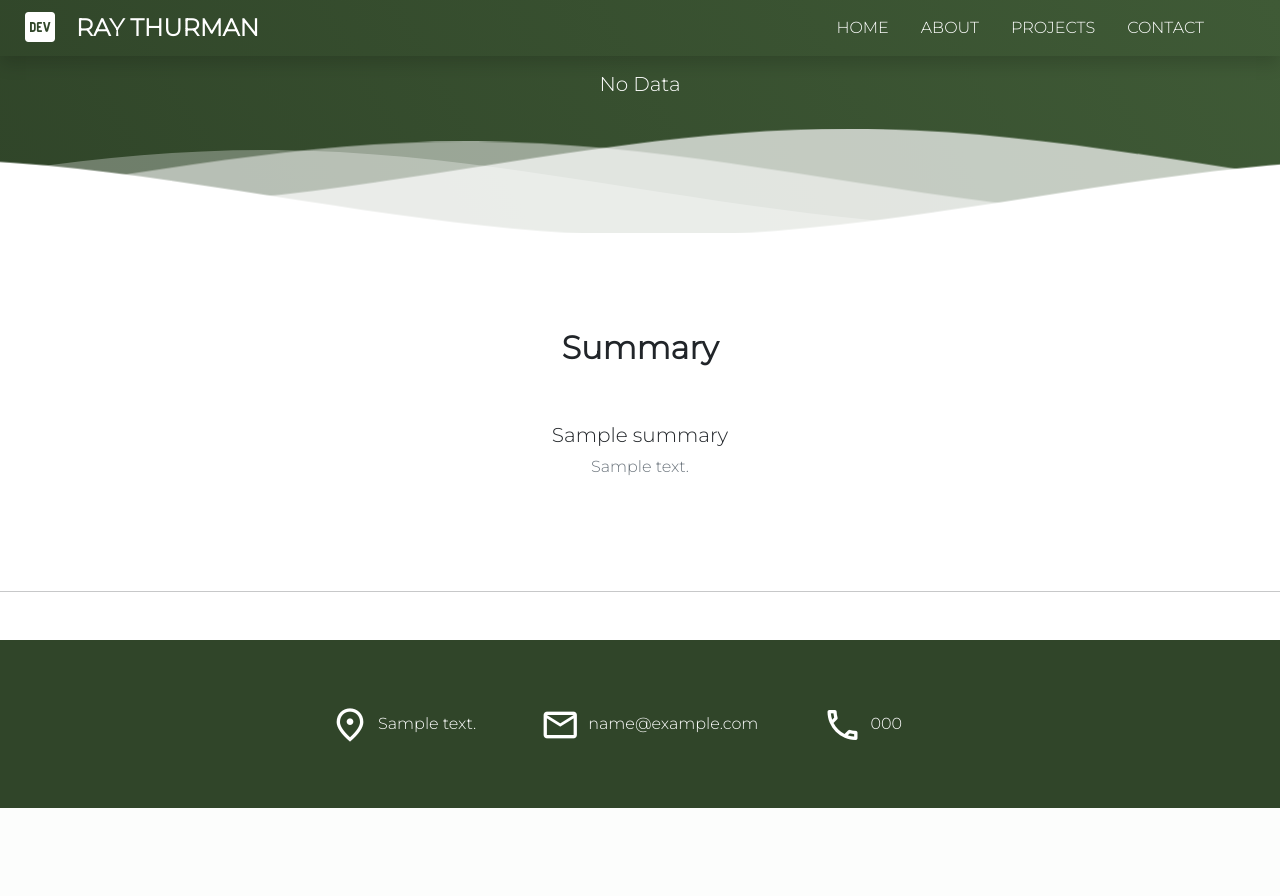
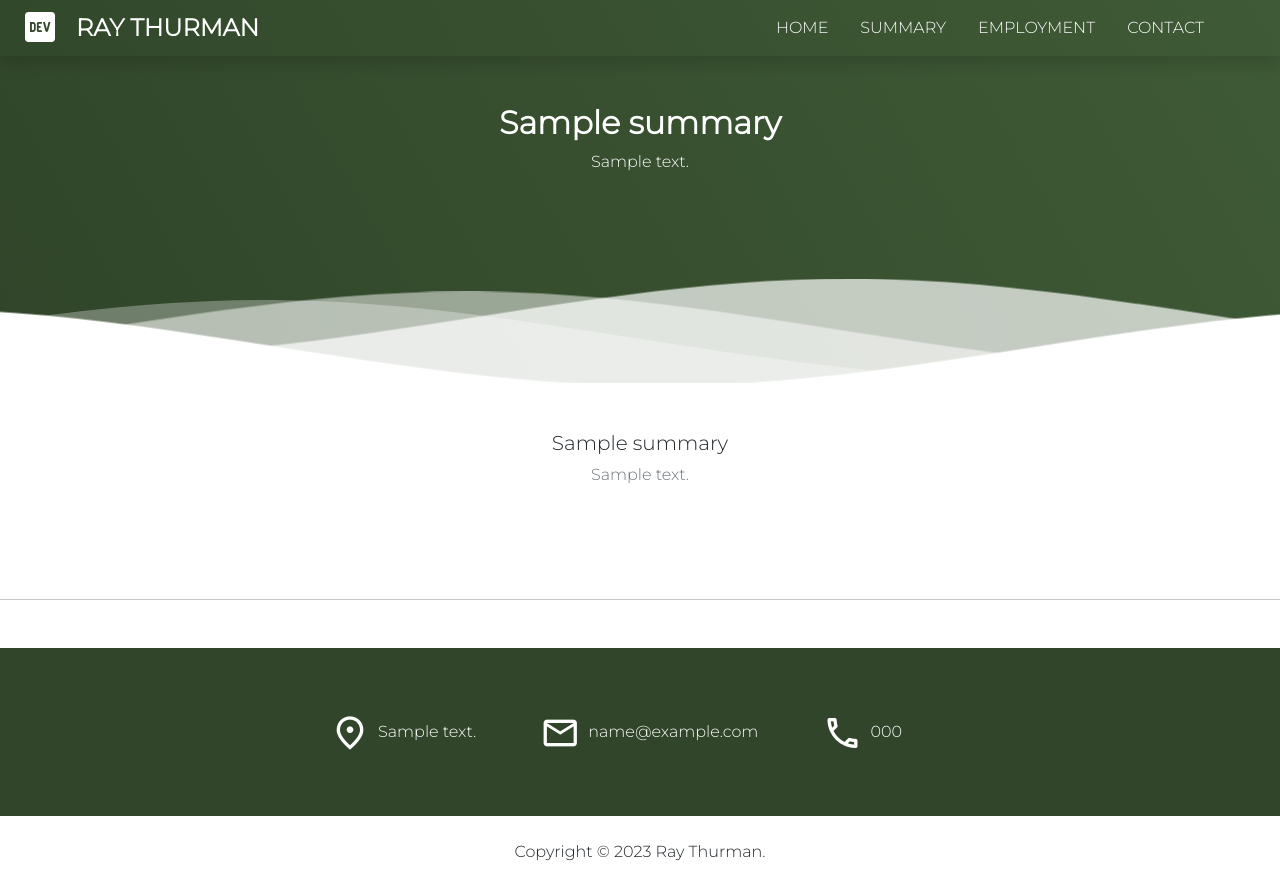
Before and after one commit to raythurman2386/django_portfolio, a Django app: page /resume in a window 1280 px wide. Before the commit the page ends 808 px from the top, so only its background shows below. Run offline with Django 4.2, Linux system fonts and the light colour scheme; tables that the repository leaves empty hold one stand-in row (values such as "Sample post"); some libraries are stand-ins or nearby versions.

Commit message:
base template, resume needs sections, styled

```diff
--- a/resume/models.py
+++ b/resume/models.py
@@ -59,7 +59,7 @@ class Skill(models.Model):
     skill = models.CharField(max_length=40)
 
     def __str__(self) -> str:
-        return self.name
+        return self.skill
 
 
 class Contact(models.Model):
--- /dev/null
+++ b/templates/_base.html
@@ -0,0 +1,33 @@
+{% load static %}
+<!DOCTYPE html>
+<html lang="en">
+
+<head>
+    <meta charset="utf-8">
+    <meta name="viewport" content="width=device-width,initial-scale=1.0">
+    <meta name="description" content="Raymond Thurman Software developer portfolio">
+    <title>Ray Thurman</title>
+    <link rel="icon" type="image/x-icon" href="{% static 'images/favicon.ico' %}">
+    <!-- Custom CSS -->
+    <link href="{% static 'css/styles.css' %}" rel="stylesheet">
+</head>
+
+<body>
+    <div class="container-fluid px-0">
+        {% block content %}{% endblock %}
+    </div>
+    <!-- Footer -->
+    <footer class="text-center py-4">
+        <div class="container px-5 mb-2">
+            Copyright &copy;
+            <script>document.write(new Date().getFullYear())</script> Ray Thurman.
+        </div>
+    </footer>
+    <!-- End Footer -->
+
+    <!-- Bootstrap JS -->
+    <script src="https://cdn.jsdelivr.net/npm/bootstrap@5.0.2/dist/js/bootstrap.bundle.min.js"></script>
+
+</body>
+
+</html>
--- a/templates/resume.html
+++ b/templates/resume.html
@@ -1,19 +1,5 @@
-{% load static %}
-<!DOCTYPE html>
-<html lang="en">
-
-<head>
-    <meta charset="utf-8">
-    <meta name="viewport" content="width=device-width,initial-scale=1.0">
-    <title>Ray Thurman</title>
-    <link rel="icon" type="image/x-icon" href="{% static 'images/favicon.ico' %}">
-    <!-- Custom CSS -->
-    <link href="{% static 'css/styles.css' %}" rel="stylesheet">
-</head>
-
-<body>
-    <div class="container-fluid px-0">
-
+{% extends "_base.html" %}
+{% block content %}
 <div class="header">
 
     <!-- Navbar -->
@@ -27,8 +13,8 @@
             </a>
 
             <button type="button" class="navbar-toggler" data-bs-toggle="collapse"
-                        data-bs-target="#navbarSupportedContent" aria-controls="navbarSupportedContent"
-                        aria-expanded="false" aria-label="Toggle navigation">
+                data-bs-target="#navbarSupportedContent" aria-controls="navbarSupportedContent" aria-expanded="false"
+                aria-label="Toggle navigation">
                 <span class="material-icons-outlined text-white">menu</span>
             </button>
 
@@ -39,10 +25,10 @@
                             <a class="nav-link me-lg-3 text-white text-uppercase" href="/">Home</a>
                         </li>
                         <li class="nav-item">
-                                    <a class="nav-link me-lg-3 text-white text-uppercase" href="#about">About</a>
+                            <a class="nav-link me-lg-3 text-white text-uppercase" href="#summary">Summary</a>
                         </li>
                         <li class="nav-item">
-                                    <a class="nav-link me-lg-3 text-white text-uppercase" href="#projects">Projects</a>
+                            <a class="nav-link me-lg-3 text-white text-uppercase" href="#employment">Employment</a>
                         </li>
                         <li class="nav-item">
                             <a class="nav-link me-lg-3 text-white text-uppercase" href="#contact">Contact</a>
@@ -54,59 +40,34 @@
     </nav>
     <!-- End Navbar -->
 
-            <!-- Hero -->
-            <header class="py-3">
-                <div class="container px-5">
-                    {% if hero_data %}
-                    <div class="row align-items-center">
-                        {% for hero in hero_data %}
-                        <div class="col-lg-8 col-xl-7 col-xxl-6">
+    <!-- Summary -->
+    <header id="summary" class="text-center py-5">
+        <div class="container">
+            {% if summary_data %}
+            <div class="row">
 
-                            <div class="my-5">
-                                <h2 class="text-center fw-bold mb-2">{{ hero.title }}</h2>
-                                <h2 class="text-center fw-bold mb-2">{{ hero.subtitle }}</h2>
-                                <p class="lead text-center text-white mb-4">
-                                    {{ hero.description }}
+                {% for summary in summary_data %}
+                <div class="col-lg-12 mx-auto mb-5">
+                    <h2 class="fw-bold">{{ summary.title }}</h2>
+                    <p class="text-white mb-0">
+                        {{ summary.description }}
                     </p>
-                                <div class="d-grid gap-2 d-sm-flex justify-content-sm-center mb-5">
-                                    <a type="button" href="#about"
-                                        class="btn btn-light btn-lg text-uppercase px-4 py-2 me-sm-3">
-                                        Learn More
-                                        <span class="material-icons-outlined ms-2">help_outline</span>
-                                    </a>
-                                    <!-- <button type="button" id="demo" class="btn btn-outline-light btn-lg text-uppercase px-4 py-2 me-sm-3">
-                          View Demo
-                          <span class="material-icons-outlined ms-2">play_circle</span>
-                        </button> -->
-                                </div>
-                            </div>
-                        </div>
-                        <div class="col-xl-5 col-xxl-6 justify-content-center">
-                            <!-- Image by catalyststuff on Freepik -->
-                            {% if hero.image.url %}
-                            <img class="card-img-top" src="{{ hero.image.url }}" alt="Hero Image">
-                            {% else %}
-                            <img class="card-img-top" src="{% static 'images/no_image.png' %}"
-                                alt="Image Not Available">
-                            {% endif %}
-
-                        </div>
                 </div>
                 {% endfor %}
+            </div>
             {% else %}
-                    <h5 class="text-white text-center">No Data</h5>
+            <h5 class="text-primary text-center">No Data</h5>
             {% endif %}
         </div>
     </header>
-            <!-- End Hero -->
+    <!-- End Summary -->
 
     <!-- Waves Container -->
     <div>
         <svg class="waves" xmlns="http://www.w3.org/2000/svg" xmlns:xlink="http://www.w3.org/1999/xlink"
             viewBox="0 24 150 28" preserveAspectRatio="none" shape-rendering="auto">
             <defs>
-                        <path id="gentle-wave"
-                            d="M-160 44c30 0 58-18 88-18s 58 18 88 18 58-18 88-18 58 18 88 18 v44h-352z" />
+                <path id="gentle-wave" d="M-160 44c30 0 58-18 88-18s 58 18 88 18 58-18 88-18 58 18 88 18 v44h-352z" />
             </defs>
             <g class="parallax">
                 <use xlink:href="#gentle-wave" x="48" y="0" fill="rgba(255,255,255,0.7" />
@@ -123,12 +84,7 @@
 <main>
 
     <!-- Summary -->
-            <section id="about" class="text-center py-5">
-                <div class="container py-5">
-                    <div class="row justify-content-center">
-                        <h2 class="fw-bold">Summary</h2>
-                    </div>
-                </div>
+    <section id="summary" class="text-center py-5">
         <div class="container">
             {% if summary_data %}
             <div class="row">
@@ -141,7 +97,6 @@
                     </p>
                 </div>
                 {% endfor %}
-
             </div>
             {% else %}
             <h5 class="text-primary text-center">No Data</h5>
@@ -184,11 +139,4 @@
     </section>
     <!-- End Contact-->
 </main>
-
-    </div>
-    <!-- Bootstrap JS -->
-    <script src="https://cdn.jsdelivr.net/npm/bootstrap@5.0.2/dist/js/bootstrap.bundle.min.js"></script>
-
-</body>
-
-</html>
+{% endblock %}
```
Also changed, not shown: templates/index.html (+7 -44 lines). Lines whose indentation alone changed are shown as unchanged.
